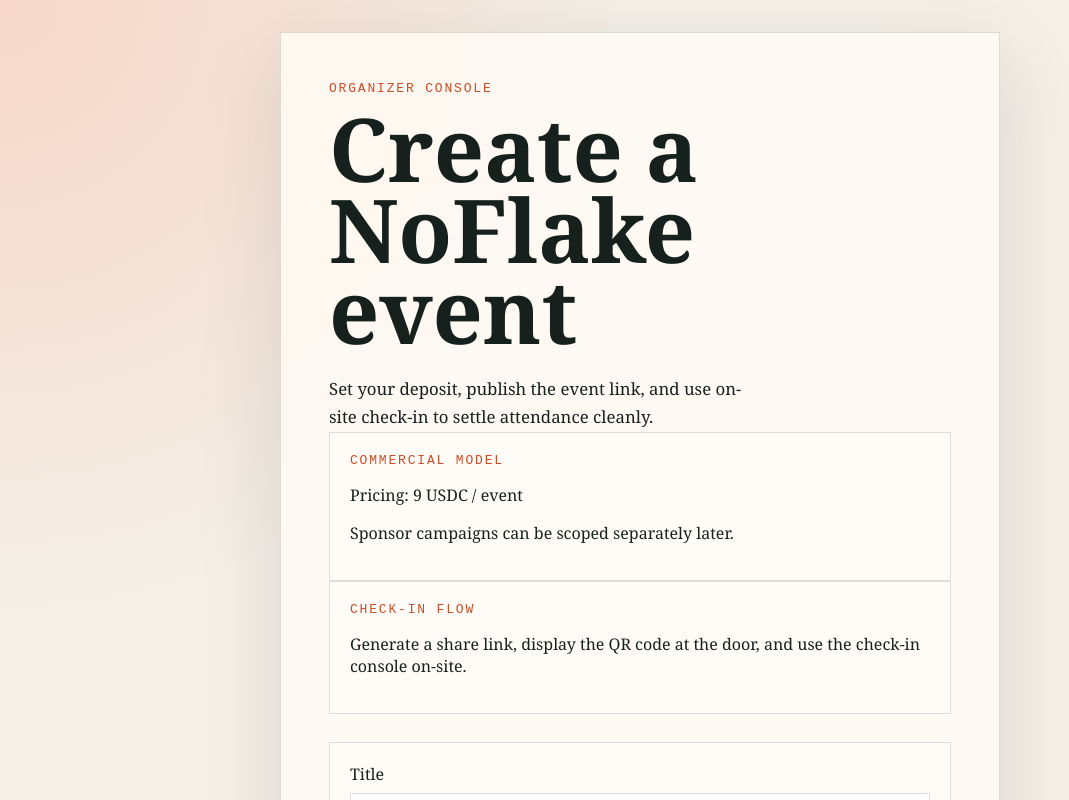
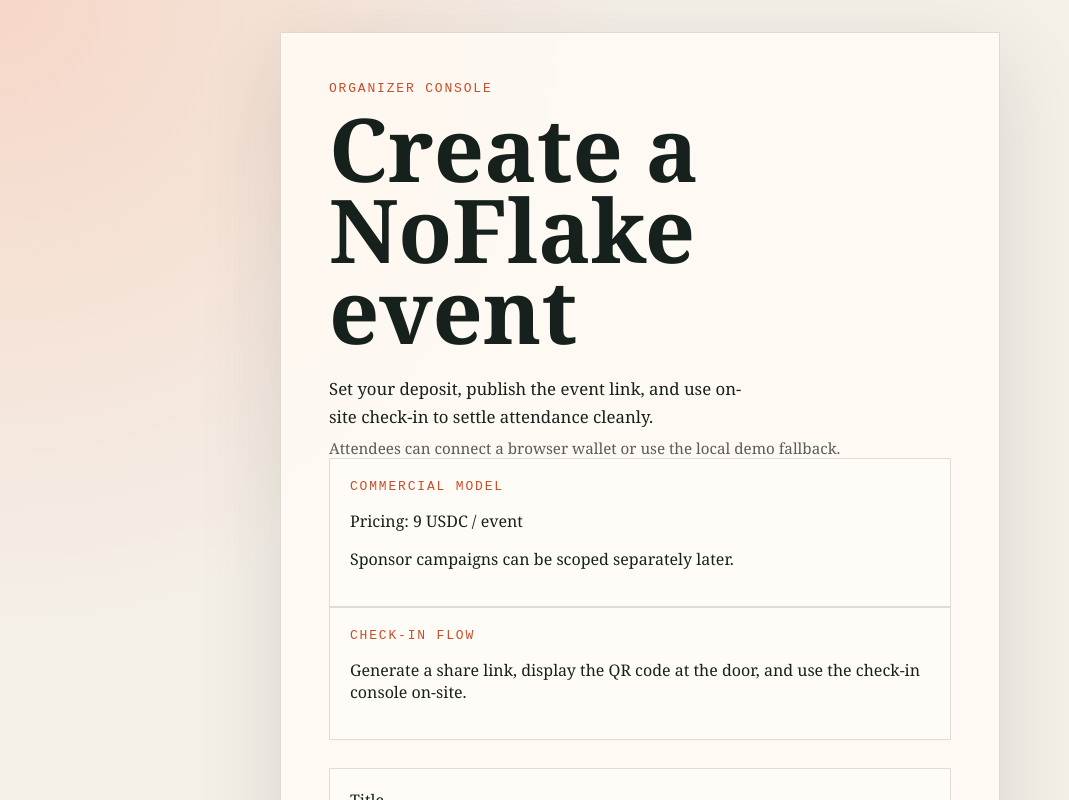
Before and after one commit to cuidaquan/noflake, a Next.js app in the folder frontend/: page /organizer in a window 1280 px wide. Shown: the top 800 px of the page, without its empty margins (0-1069 px from the left). Built offline with nearby package versions, Linux system fonts and the light colour scheme; no server answers.

Commit message:
feat: add wallet readiness messaging

```diff
--- a/frontend/src/app/organizer/page.tsx
+++ b/frontend/src/app/organizer/page.tsx
@@ -9,6 +9,9 @@ export default function OrganizerPage() {
         <p className="body-copy">
           Set your deposit, publish the event link, and use on-site check-in to
           settle attendance cleanly.
+        </p>
+        <p className="inline-meta">
+          Attendees can connect a browser wallet or use the local demo fallback.
         </p>
         <section className="panel">
           <p className="eyebrow">COMMERCIAL MODEL</p>
--- a/frontend/src/app/page.tsx
+++ b/frontend/src/app/page.tsx
@@ -9,6 +9,7 @@ export default function HomePage() {
           Reserve a seat with a refundable USDC deposit, check in on-site, and
           settle attendance transparently on Solana.
         </p>
+        <p className="inline-meta">Browser wallets connect directly when available.</p>
         <section className="panel">
           <p className="eyebrow">COMMERCIAL MODEL</p>
           <p>Pricing: 9 USDC / event</p>
```
Also changed, not shown: 2 other files (tests, documents, lock files or other folders).
